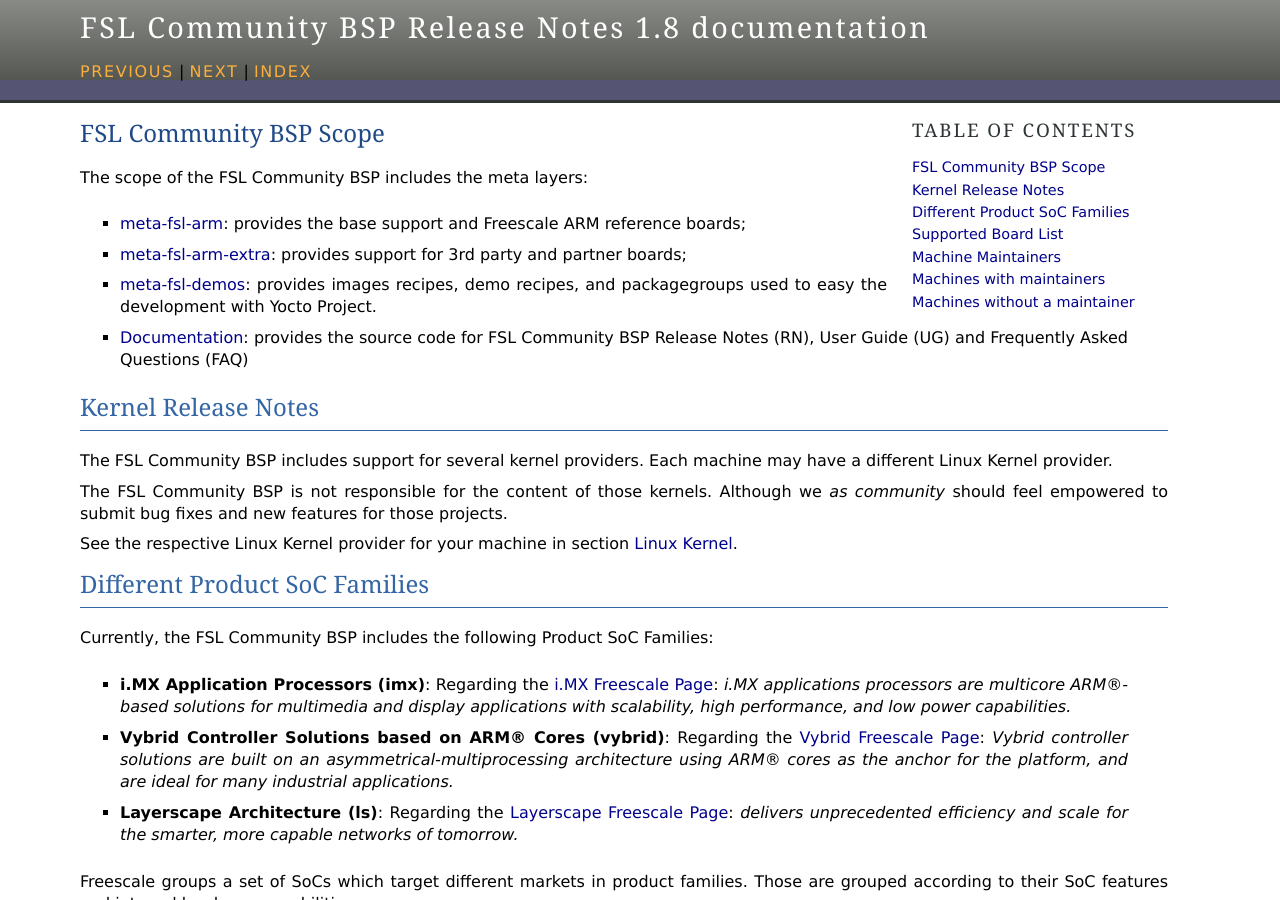
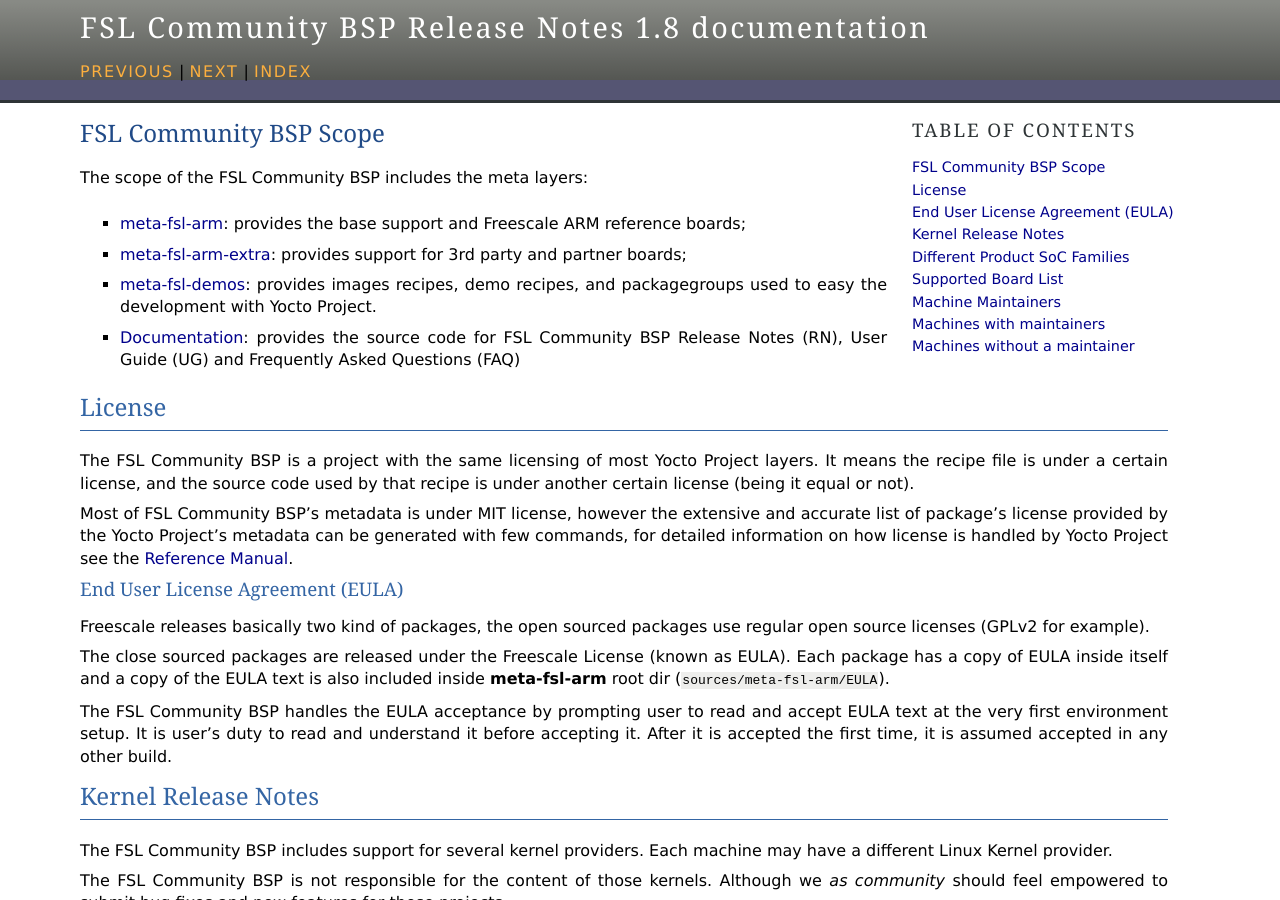
Before and after one commit to Freescale/Documentation, a Sphinx documentation site: the page built from release-notes/source/bsp-scope.rst, in a window 1280 px wide and 900 px high. Built offline with Sphinx 7.4.7, drawn with Linux system fonts in a browser that asks for light colours.

Commit message:
RN: Add section to describe EULA
Signed-off-by: Daiane Angolini <daiane.angolini@freescale.com>

```diff
--- a/release-notes/source/bsp-scope.rst
+++ b/release-notes/source/bsp-scope.rst
@@ -14,6 +14,35 @@
  * `Documentation <https://github.com/Freescale/Documentation/tree/fido>`_:
    provides the source code for |project_name| Release Notes (RN), User Guide
    (UG) and Frequently Asked Questions (FAQ)
+
+License
+=======
+
+The |project_name| is a project with the same licensing of most Yocto Project
+layers. It means the recipe file is under a certain license, and the source code
+used by that recipe is under another certain license (being it equal or not).
+
+Most of |project_name|'s metadata is under MIT license, however the extensive
+and accurate list of package's license provided by the Yocto Project's metadata
+can be generated with few commands, for detailed information on how license is
+handled by Yocto Project see the `Reference Manual
+<http://www.yoctoproject.org/docs/current/ref-manual/ref-manual.html#licenses>`_.
+
+End User License Agreement (EULA)
+---------------------------------
+
+Freescale releases basically two kind of packages, the open sourced packages use
+regular open source licenses (GPLv2 for example).
+
+The close sourced packages are released under the Freescale License (known as
+EULA). Each package has a copy of EULA inside itself and a copy of the EULA text
+is also included inside **meta-fsl-arm** root dir
+(``sources/meta-fsl-arm/EULA``).
+
+The |project_name| handles the EULA acceptance by prompting user to read and
+accept EULA text at the very first environment setup. It is user's duty to read
+and understand it before accepting it. After it is accepted the first time, it
+is assumed accepted in any other build.
 
 .. _kernel_release_notes:
 
```
